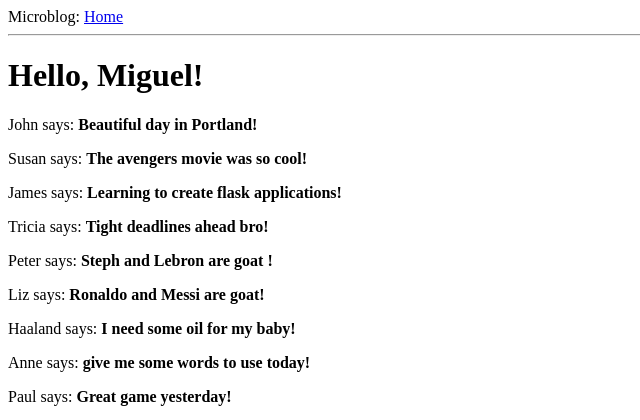
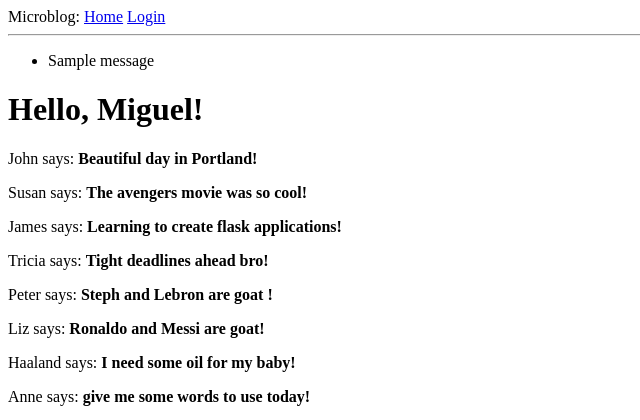
Before and after one commit to Hotchapu13/microblog, a Flask app: page / in a window 1280 px wide. Shown: the top 420 px of the page, without its empty margins (0-640 px from the left). Run offline with Flask 3, Linux system fonts and the light colour scheme; one stand-in notice (Sample message) is shown.

Commit message:
Add routes for login page

```diff
--- a/app/forms.py
+++ b/app/forms.py
@@ -1,9 +1,9 @@
-from flask_wtf import Flaskform
+from flask_wtf import FlaskForm
 from wtforms import StringField, PasswordField, BooleanField, SubmitField
 from wtforms.validators import DataRequired
 
 
-class LoginForm(Flaskform):
+class LoginForm(FlaskForm):
     username = StringField('Username', validators=[DataRequired()])
     password = PasswordField('Password', validators=[DataRequired()])
     remember_me = BooleanField('Remember Me')
--- a/app/routes.py
+++ b/app/routes.py
@@ -1,5 +1,6 @@
-from flask import render_template # type: ignore
+from flask import render_template, flash, redirect  # type: ignore
 from app import app
+from app.forms import LoginForm
 
 
 @app.route('/')
@@ -49,3 +50,12 @@ def index():
         }
     ]
     return render_template('index.html', title='Home', user=user, posts=posts)
+
+
+@app.route('/login', methods=['GET', 'POST'])
+def login():
+    form = LoginForm()
+    if form.validate_on_submit():
+        flash('login requested for user {}, remember_me={}'.format(form.username.data, form.remember_me.data))
+        return redirect('/index')
+    return render_template('login.html', title='Sign In', form=form)
--- a/app/templates/base.html
+++ b/app/templates/base.html
@@ -10,8 +10,21 @@
     {% endif %}
   </head>
   <body>
-    <div>Microblog: <a href="/index">Home</a></div>
+    <div>
+      Microblog:
+      <a href="/index">Home</a>
+      <a href="/login">Login</a>
+    </div>
     <hr />
+    {% with messages = get_flashed_messages() %}
+    {% if messages %}
+      <ul>
+        {% for message in messages %}
+          <li>{{ message }}</li>
+        {% endfor %}
+      </ul>
+    {% endif %}
+    {% endwith %}
     {% block content %}{% endblock %}
   </body>
 </html>
--- a/app/templates/login.html
+++ b/app/templates/login.html
@@ -1,15 +1,15 @@
-{% extends base.html %}
+{% extends "base.html" %}
 
 {% block content %}
 <h1>Sign In</h1>
 <form action="" method="POST" novalidate>
   {{ form.hidden_tag() }}
   <p>
-            {{ form.username.label }}<br>
+    {{ form.username.label }}<br />
     {{ form.username(size=32) }}
   </p>
   <p>
-            {{ form.password.label }}<br>
+    {{ form.password.label }}<br />
     {{ form.password(size=32) }}
   </p>
   <p>{{ form.remember_me() }} {{ form.remember_me.label }}</p>
```
Lines whose indentation alone changed are shown as unchanged.
